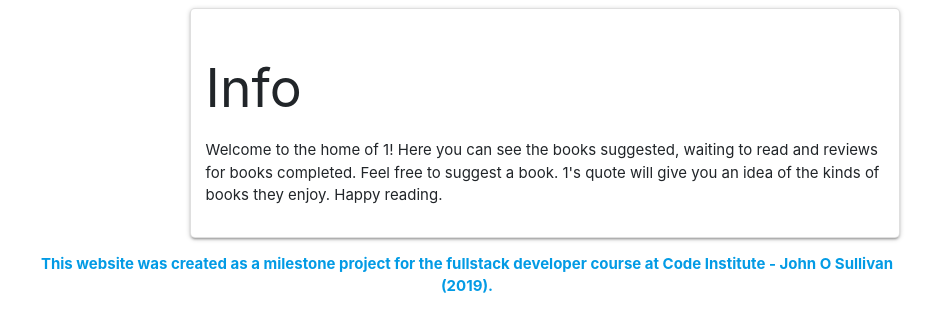
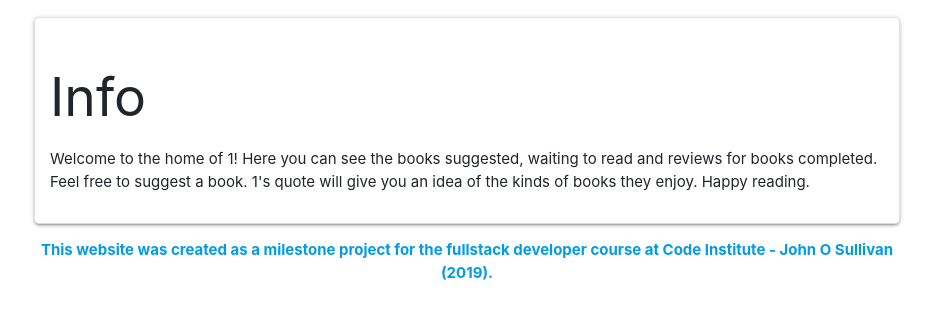
Before and after one commit to Pattern-Projects/suggestive-dcd-project, a Flask app: page /info/1 in a window 1280 px wide. Shown: the part 124-456 px from the top of the page, without its empty margins (173-1106 px from the left). Run offline with Flask 2, Linux system fonts and the light colour scheme; data that the repository does not hold is empty; some libraries are stand-ins or nearby versions.

Commit message:
Bug Fix - Mobile content display

```diff
--- a/static/css/style.css
+++ b/static/css/style.css
@@ -65,7 +65,10 @@ nav{
 .content{
     border-radius: 5px;
     padding: 15px;
+    width: 100%;
 }
+
+
 
 .card-link {
     transition: background 0.5s;
--- a/templates/info.html
+++ b/templates/info.html
@@ -1,7 +1,7 @@
 {% extends 'tabs.html'%} {% block list_content %}
 
 <title>{{ list_profile }} - Info</title>
-<div class="card content">
+<div class="card content left">
 
 <h2>Info</h2>
 <p>Welcome to the home of {{ list_profile }}! Here you can see the books suggested, waiting to read and reviews for books completed. Feel free to suggest a book. {{ list_profile }}'s quote will give you an idea of the kinds of books they enjoy. Happy reading.</p>
```
